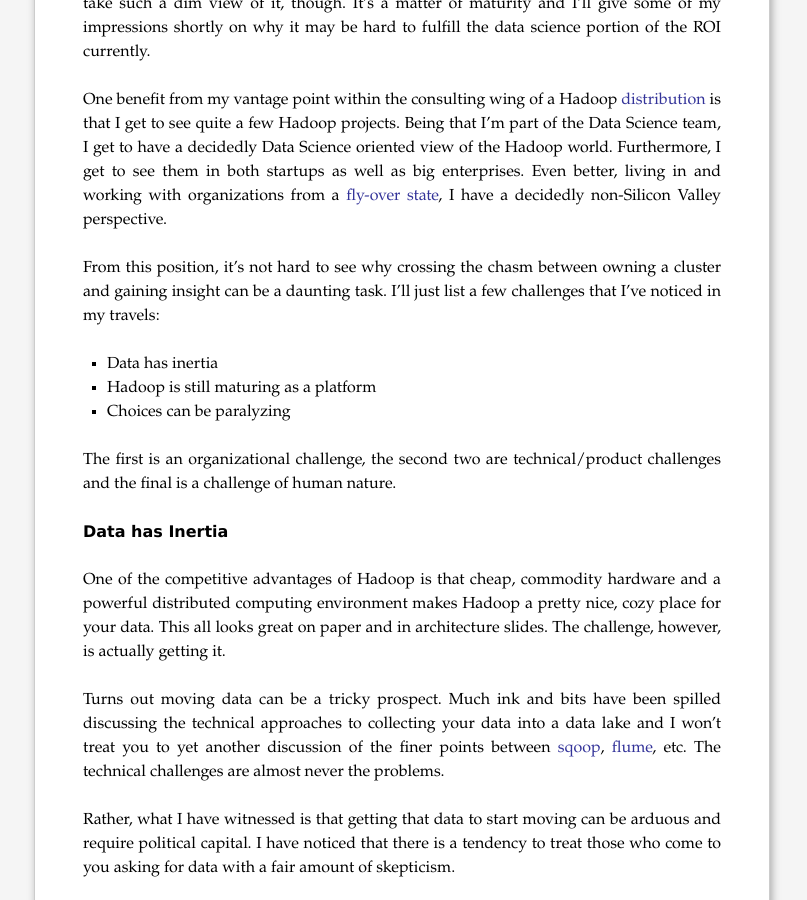
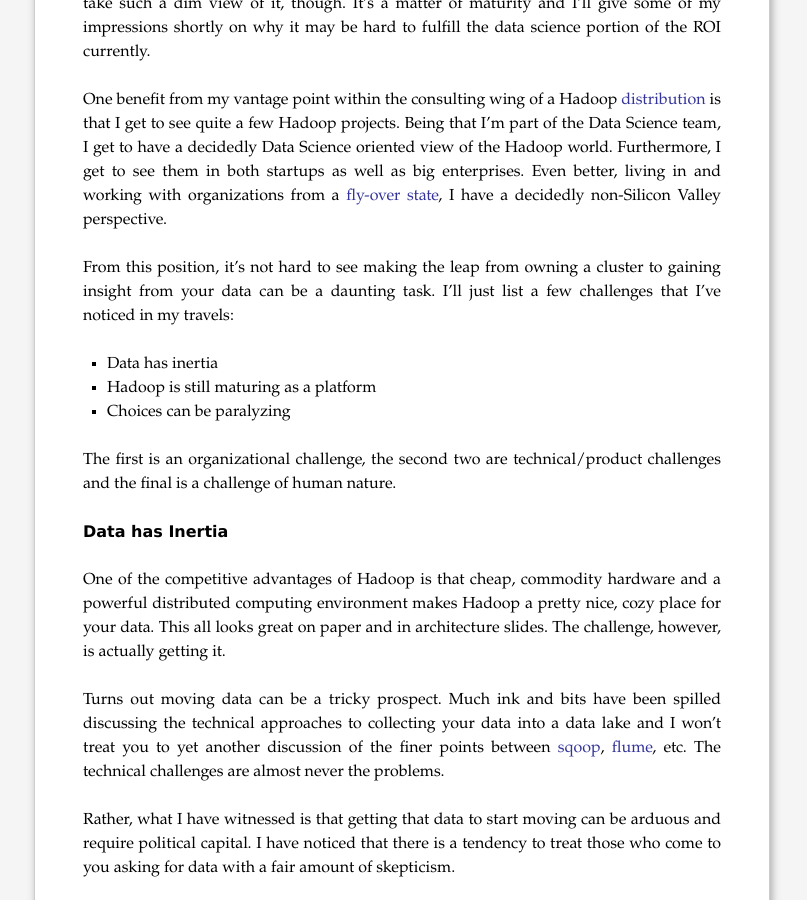
Before and after one commit to cestella/cestella.github.io, a Jekyll site: the page built from _posts/2014-10-24-pyspark-openpayments-analysis.markdown, in a window 1280 px wide and 900 px high, scrolled down 535 px. Shown: the whole window, without its empty margins (238-1045 px from the left). Built offline with Jekyll 4.4.1, drawn with Linux system fonts in a browser that asks for light colours; nearby versions of some CDN libraries; formulas are drawn with MathJax 3; comment, search, counter and statistics services are not loaded.

```diff
--- a/_posts/2014-10-24-pyspark-openpayments-analysis.markdown
+++ b/_posts/2014-10-24-pyspark-openpayments-analysis.markdown
@@ -34,8 +34,8 @@
 enterprises.  Even better, living in and working with
 organizations from a [fly-over state](http://en.wikipedia.org/wiki/Flyover_country), I have a decidedly non-Silicon Valley perspective.
 
-From this position, it's not hard to see why crossing the chasm between
-owning a cluster and gaining insight can be a daunting task.  I'll
+From this position, it's not hard to see making the leap from
+owning a cluster to gaining insight from your data can be a daunting task.  I'll
 just list a few challenges that I've noticed in my travels:
 
 * Data has inertia
```
